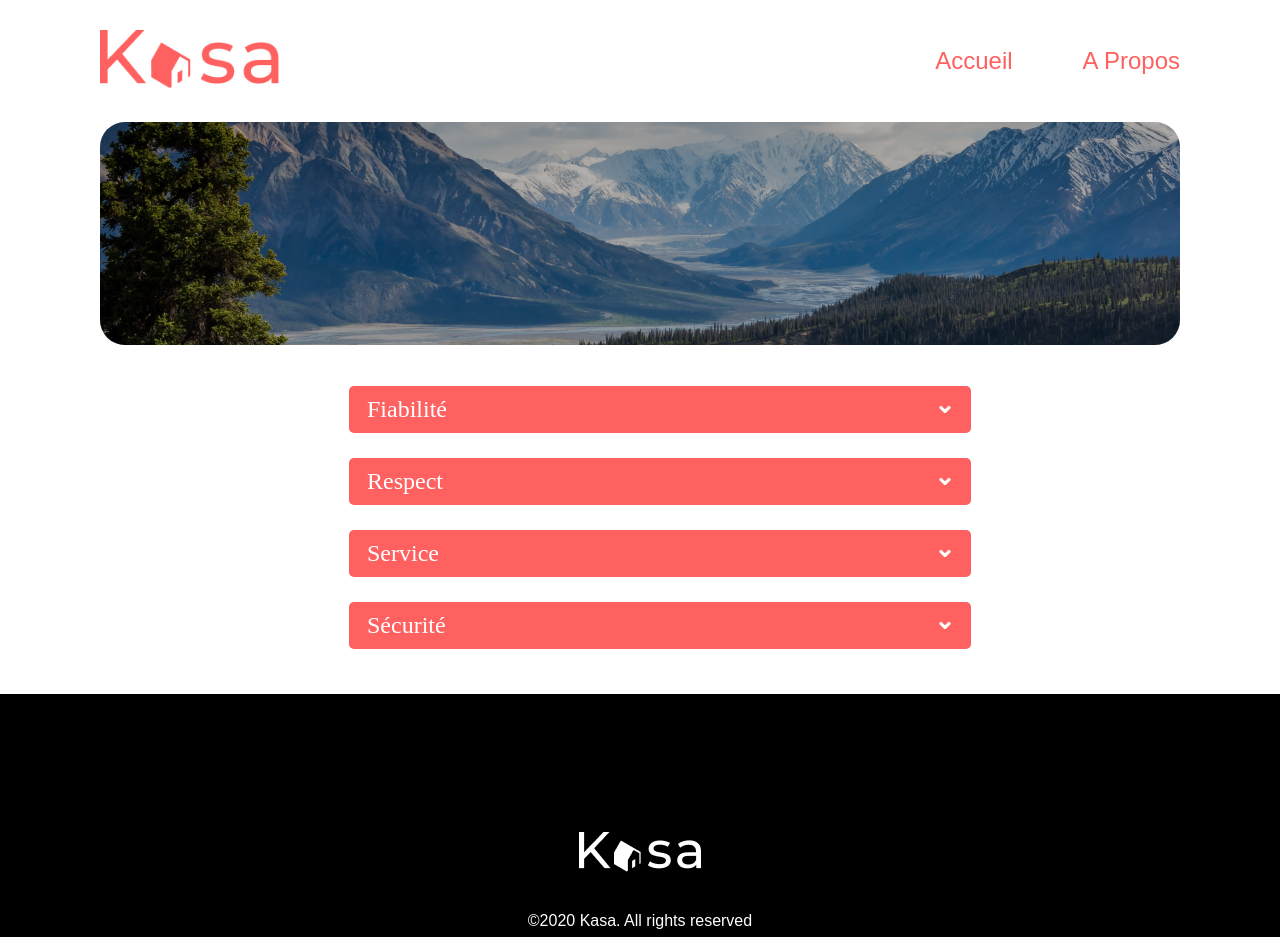
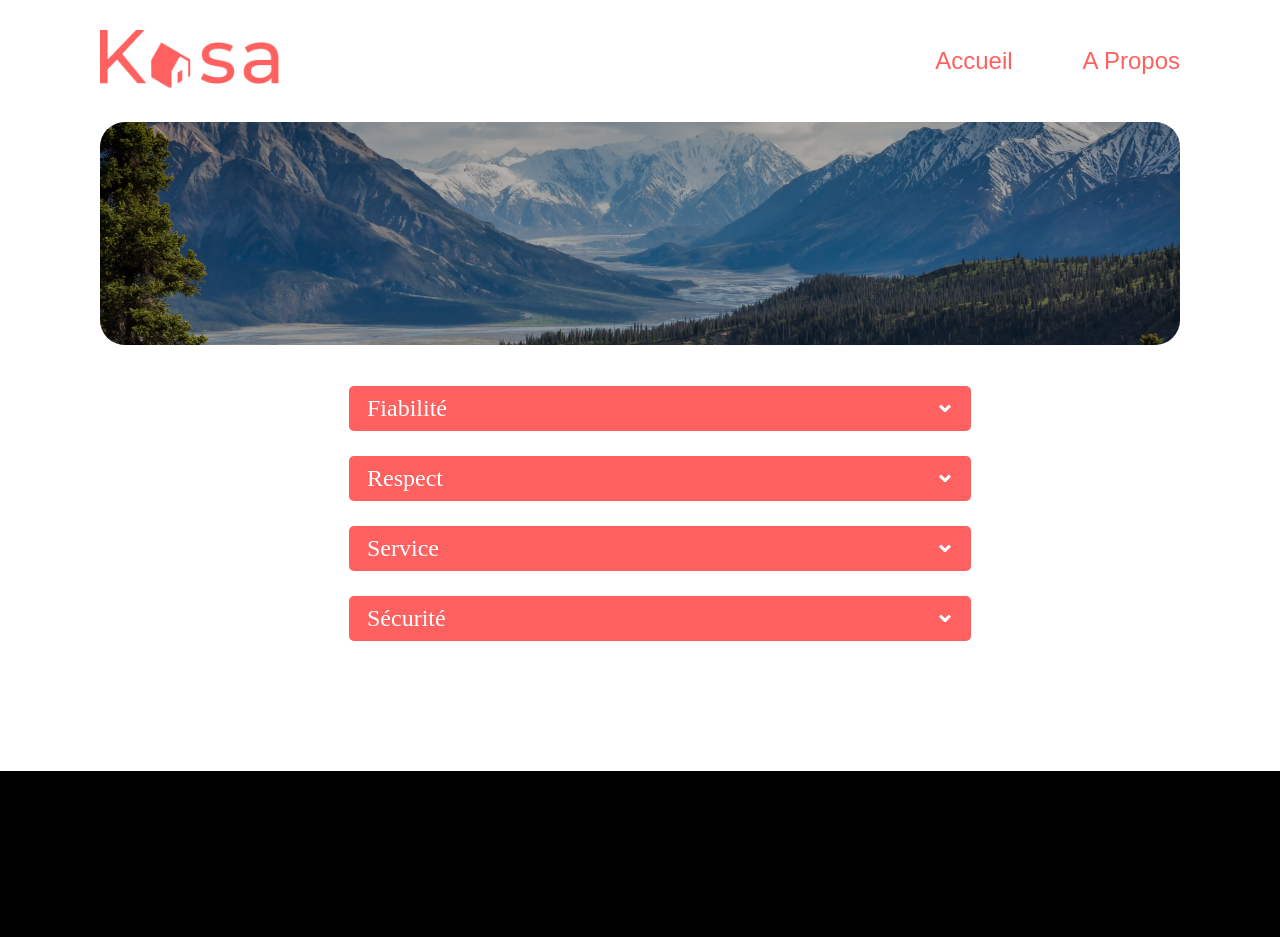
Before and after one commit to Genaxp/P7_Casa, a React (Create React App) app in the folder casa/: page /Apropos in a window 1280 px wide. Shown: the top 937 px of the page. Built offline with nearby package versions, Linux system fonts and the light colour scheme.

Commit message:
chevron caché

```diff
--- a/casa/src/components/Banner.js
+++ b/casa/src/components/Banner.js
@@ -1,14 +1,11 @@
 import React from "react";
 import '../styles/banner.scss'
-
 
 const Banner = () => {
     return (
         <div className="banner">
-
             <h1 className="lourd"> Chez vous,<br className="br" /> partout et ailleurs</h1>
         </div>
     )
 }
-
 export default Banner
--- a/casa/src/components/Body.js
+++ b/casa/src/components/Body.js
@@ -1,3 +1,4 @@
+import React from "react";
 import '../styles/Body.css'
 
 function Body() {
@@ -7,5 +8,4 @@ function Body() {
         </div>
     )
 }
-
 export default Body
--- a/casa/src/components/Card.js
+++ b/casa/src/components/Card.js
@@ -3,7 +3,6 @@ import { Link } from "react-router-dom"
 
 const Card = ({ data }) => {
     return (
-
         <div className="card">
             <Link to={"/Detail/"+ data.id }>
                 <img src={data.cover} alt="show home" />
--- a/casa/src/components/Gallery.js
+++ b/casa/src/components/Gallery.js
@@ -32,7 +32,8 @@ function Gallerie() {
     return (
         <div className="logement__image__banner">
             <div className="logement__image__container">
-                {Home.pictures.map((pic, i) => (<img
+                {Home.pictures.map((pic, i) => (
+                <img
                     key={pic}
                     src={pic}
                     alt='Gallerie'
@@ -40,12 +41,14 @@ function Gallerie() {
                 ></img>
                 ))}
             </div>
+            {}
+            {Home.pictures.length > 1 && <>
             <button className="right" onClick={next}><i className="fas fa-chevron-right"> </i></button>
-
             <button className="left" onClick={previous}><i className="fas fa-chevron-left"> </i></button>
             <span className="counter">
                 {currentPic + 1} / {pictures.length}
             </span>
+            </>}
         </div >
     )
 }
--- a/casa/src/components/Logement.js
+++ b/casa/src/components/Logement.js
@@ -2,14 +2,13 @@ import React from "react"
 import logements from "./logements"
 import Card from "./Card"
 
-function AppartList() {
+function LogementList() {
     return (
         <div className="grid">
-            {logements.map((appart, index) => (
-                <Card key={index} data={appart} />
+            {logements.map((logement, index) => (
+                <Card key={index} data={logement} />
             ))}
         </div>
     )
 }
-
-export default AppartList
+export default LogementList
--- a/casa/src/pages/Accueil.js
+++ b/casa/src/pages/Accueil.js
@@ -2,9 +2,7 @@ import React from "react";
 import Banner from "../components/Banner";
 import Logement from "../components/Logement";
 
-
 function Home() {
-
     return (
         <main className="container">
             <Banner />
@@ -12,5 +10,4 @@ function Home() {
         </main>
     )
 }
-
 export default Home
--- a/casa/src/pages/App.js
+++ b/casa/src/pages/App.js
@@ -9,8 +9,6 @@ import Erreur404 from "./Erreur404";
 import Navigation from '../components/Navigation';
 import Footer from '../components/Footer';
 
-
-
 const App = () => {
   return (
     <BrowserRouter>
@@ -21,11 +19,8 @@ const App = () => {
         <Route path="/Apropos" element={<Apropos />} />
         <Route path="*" element={<Erreur404 />} />
       </Routes>
-
       <Footer />
-
     </BrowserRouter>
   )
 }
-
 export default App;
--- a/casa/src/pages/Apropos.js
+++ b/casa/src/pages/Apropos.js
@@ -4,12 +4,9 @@ import Bandeau from "../components/Bandeau"
 function About() {
     return (
         <div className="container bodyz">
-            <div className="Aprop__background">
-                {/* <img className="Aprop__background__img" src={Aprop} alt="about"/> */}
-            </div>
+            <div className="Aprop__background"></div>
             < Bandeau />
         </div>
     )
 }
-
 export default About
--- a/casa/src/pages/Detail.js
+++ b/casa/src/pages/Detail.js
@@ -1,5 +1,6 @@
 import React from "react";
 import { useParams } from "react-router-dom"
+import { NavLink } from "react-router-dom"
 import logements from "../components/logements"
 import Accordion from "../components/Accordion";
 import Gallery from "../components/Gallery"
@@ -8,10 +9,7 @@ import Gallery from "../components/Gallery"
 function Detail() {
 
     let {id} = useParams()
-    console.log(id)
     const Home = logements.find((home) => home.id === id)
-    /**if Home*/
-
 
     return (
 
--- a/casa/src/styles/App.scss
+++ b/casa/src/styles/App.scss
@@ -32,7 +32,6 @@
 
   @media (width <=768px) {
     background: none;
-    // width: 100%;
     display:flex;
     flex-direction: column;
     justify-content:center;
@@ -54,7 +53,7 @@
     width: 100%;
   }
 
-  .card__title {
+  &__title {
     width: 70%;
     margin: 5px;
     padding: 0;
@@ -83,11 +82,12 @@
   display: flex;
   flex-direction: column;
   align-items: center;
-  height: 252px;
   width: 100%;
   justify-content: flex-end;
   max-height: 100%;
-  margin-top: 20px;
+  margin-top: 115px;
+  padding-bottom: 85px;
+  padding-top: 148px;
   .imgFooter {
     padding: 20px;
   }
@@ -255,6 +255,7 @@ li {
   font-size: 170px;
   text-align: center;
   font-family: 'Montserrat';
+  line-height: normal;
   @media (width <=768px) {
     position: inherit;
   }
@@ -268,13 +269,14 @@ li {
 .lienAccueil {
   color: #FF6060;
   text-align: center;
+  text-decoration: underline;
 }
 
 /********************************Aprop*****************************************/
 
 .Aprop__background{
   position: relative;
-  background: url(../assets/images/kalen.png);
+  background: url(../assets/images/kalen.png) center/cover;
   max-width: 100%;
   max-height: 100%;
   min-height: 223px;
--- a/casa/src/styles/accordion.scss
+++ b/casa/src/styles/accordion.scss
@@ -9,7 +9,7 @@
         align-items: center;
         justify-content: space-between;
         margin-top: 25px;
-        height: 47px;
+        height: 45px;
         background: #ff6060;
         color: white;
         border-radius: 5px;
```
